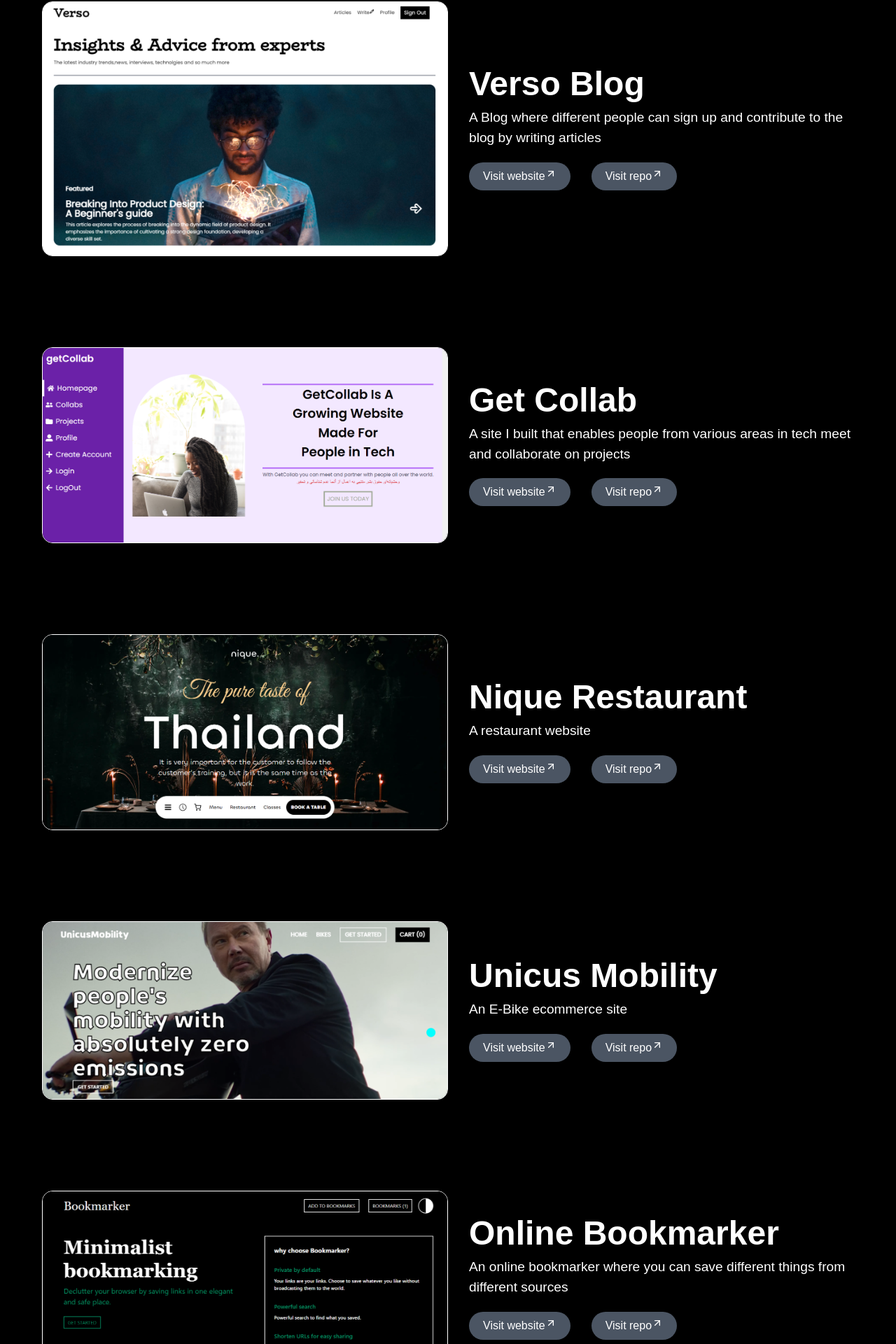
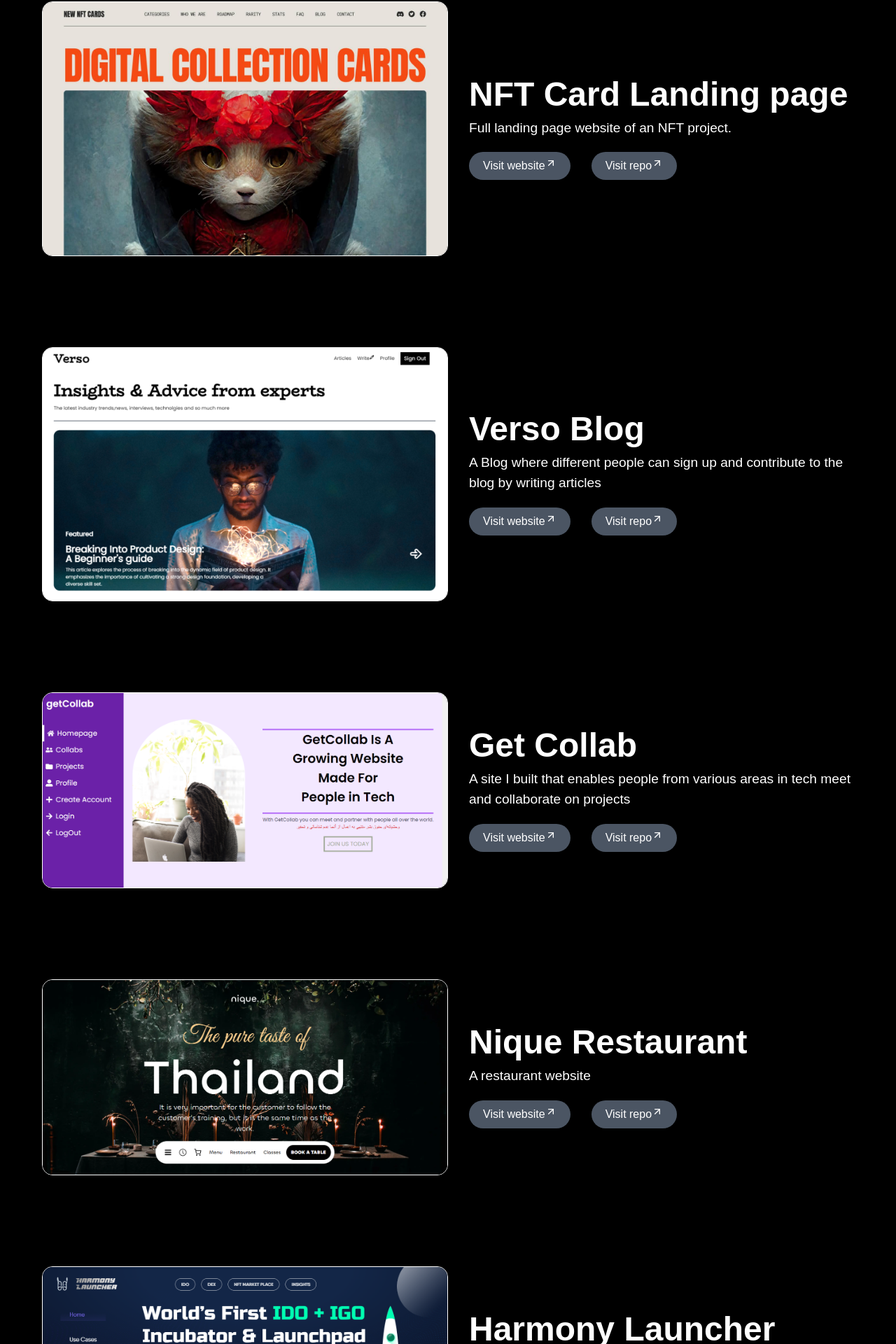
Before and after one commit to Basit46/portfolio_v2, a React (Vite) app: page / in a window 1280 px wide. Shown: the part 2317-4237 px from the top of the page at 70% size. Built offline with nearby package versions, Linux system fonts and the light colour scheme; a web font is replaced by a local one.

Commit message:
Update: Added new project

```diff
--- a/src/data/projectsData.ts
+++ b/src/data/projectsData.ts
@@ -2,9 +2,10 @@ import bookmarker from "../assets/bookmarker.png";
 import getcollab from "../assets/gchome.png";
 import nique from "../assets/nique-home.png";
 import unicus from "../assets/unicus.png";
-// import harmony from "../assets/harmony.png";
+import harmony from "../assets/harmony.png";
 import verso from "../assets/verso.png";
 import thrifts from "../assets/thrifts.png";
+import newnft from "../assets/newnft.jpeg";
 
 export const projectsData = [
   {
@@ -14,6 +15,14 @@ export const projectsData = [
     desc: "An Ecommerce store built with Next.js 13 and powered by Stripe Checkout",
     site: "https://shopthrifts.vercel.app/",
     github: "https://github.com/Basit46/Thrift-ecommerce-store",
+  },
+  {
+    id: 8,
+    img: newnft,
+    title: "NFT Card Landing page",
+    desc: "Full landing page website of an NFT project.",
+    site: "https://newnftcards.vercel.app/",
+    github: "https://github.com/Basit46/nft-cards-website",
   },
   {
     id: 6,
@@ -39,14 +48,14 @@ export const projectsData = [
     site: "https://nique-restaurant.netlify.app/",
     github: "https://github.com/Basit46/Nique-Restaurant-Website",
   },
-  // {
-  //   id: 3,
-  //   img: harmony,
-  //   title: "Harmony Launcher",
-  //   desc: "My own version of harmony launcher website",
-  //   site: "https://harmony-launcher.netlify.app/",
-  //   github: "https://github.com/Basit46/harmony-launcher",
-  // },
+  {
+    id: 3,
+    img: harmony,
+    title: "Harmony Launcher",
+    desc: "My own version of harmony launcher website",
+    site: "https://harmony-launcher.netlify.app/",
+    github: "https://github.com/Basit46/harmony-launcher",
+  },
   {
     id: 4,
     img: unicus,
```
Also changed, not shown: src/assets/newnft.jpeg (added).
